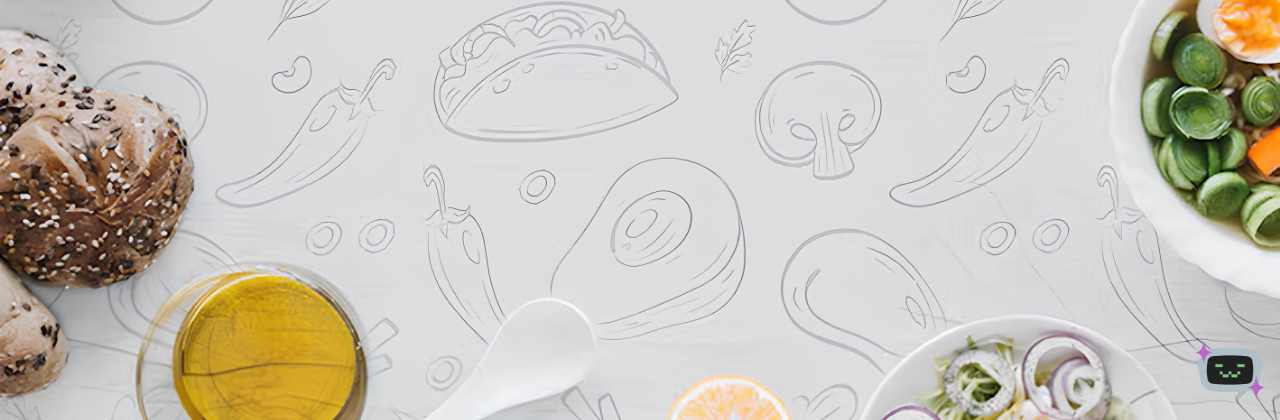
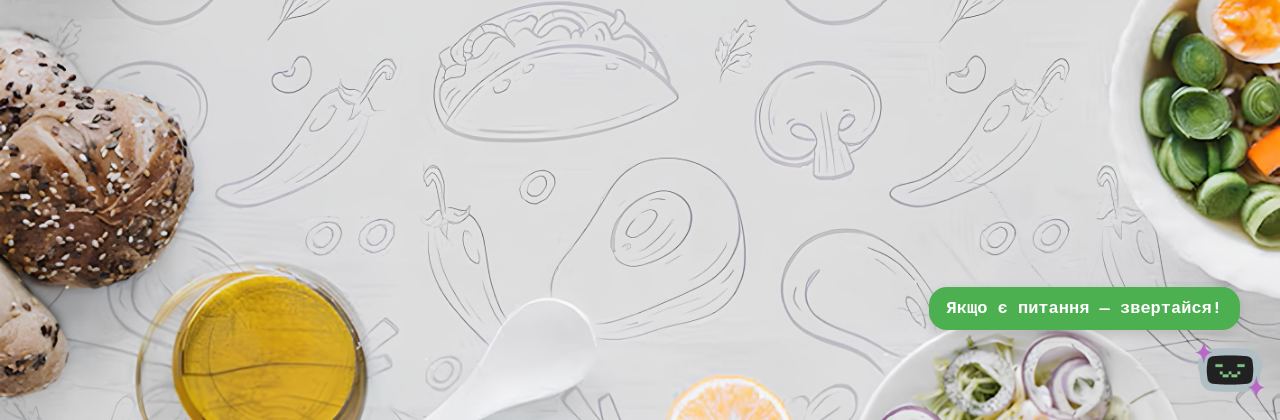
Before and after one commit to UlyanaShamilova/kvalification_work, an ASP.NET Core app: template Views/Home/main_page.cshtml in a window 1280 px wide. Shown: the part 380-800 px from the top of the page. Run offline with ASP.NET Core 8, Linux system fonts and the light colour scheme; the template is opened without the code that fills it, so the values that code supplies are empty; style sheets or scripts are compiled from the project's sources.

Commit message:
improvement ai

```diff
--- a/Views/Home/main_page.cshtml
+++ b/Views/Home/main_page.cshtml
@@ -84,6 +84,7 @@
 }
 </div>
 
+<div id="chatbot-tooltip"><b>Якщо є питання — звертайся!</b></div>
 <div id="chatbot" onclick="toggleChat()">
     <img src="~/images/ai_main.png" alt="">
 </div>
@@ -91,11 +92,12 @@
 <div id="chat-window">
     <div class="chat-header">
         <span>Кулінарний помічник</span>
-        <button id="chat-close" onclick="toggleChat()">×</button>
+        <button onclick="toggleChat()">×</button>
     </div>
     <div id="chat-messages"></div>
     <div class="chat-input">
         <input type="text" id="chat-text" placeholder="Яке в тебе питання?" />
-        <button onclick="sendMessage()">→</button>
+        <button onclick="sendMessage()"><span class="arrow">→</span>
+        </button>
     </div>
 </div>
--- a/wwwroot/css/main.css
+++ b/wwwroot/css/main.css
@@ -255,8 +255,9 @@ body {
     background: transparent;
     border: none;
     color: white;
-    font-size: 18px;
+    font-size: 28px;
     cursor: pointer;
+    margin-top: -6px;
 }
 
 #chat-messages {
@@ -316,12 +317,38 @@ body {
     color: white;
     padding: 0 16px;
     margin-left: 8px;
-    border-radius: 50%;
-    font-size: 18px;
+    border-radius: 35%;
+    font-size: 28px;
     cursor: pointer;
     transition: background 0.2s;
+}
+
+.chat-input button .arrow {
+    display: inline-block;
+    margin-top: -40px;
 }
 
 .chat-input button:hover {
     background: #45A049;
 }
+
+#chatbot-tooltip {
+    position: fixed;
+    bottom: 90px;
+    right: 40px;
+    background: #4CAF50;
+    color: white;
+    padding: 9px 18px;
+    border-radius: 18px;
+    box-shadow: 0 4px 12px rgba(0,0,0,0.12);
+    font-size: 17px;
+    font-family:'Courier New', Courier, monospace;
+    z-index: 9999;
+    opacity: 0;
+    pointer-events: none;
+    transition: opacity 0.3s;
+}
+
+#chatbot-tooltip.visible {
+    opacity: 1;
+}
```
Also changed, not shown: wwwroot/js/main.js (+32 -8 lines).
